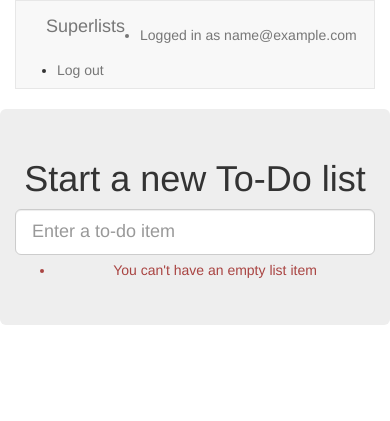
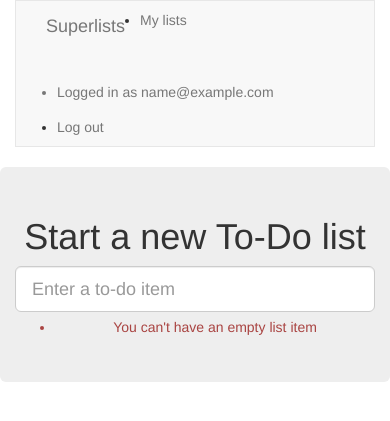
Before and after one commit to kakuty/tddpython, a Django app: page /lists/new in a window 390 px wide. Shown: the top 421 px of the page. Run offline with Django 3.2, Linux system fonts and the light colour scheme; the visitor is signed in with stand-in values (Sample User, id 1); some libraries are stand-ins or nearby versions.

Commit message:
url, placeholder view, and first-cut templates for my_lists

```diff
--- a/lists/models.py
+++ b/lists/models.py
@@ -20,3 +20,4 @@
 
     class Meta:
         unique_together = ('list', 'text')
+        ordering = ('id',)
--- a/lists/templates/base.html
+++ b/lists/templates/base.html
@@ -19,6 +19,9 @@
             <div class="container-fluid">
                 <a href="/" class="navbar-brand">Superlists</a>
                 {% if user.email %}
+                    <ul class="navbar navbar-nav navbar-left">
+                        <li><a href="{% url 'my_lists' user.email %}">My lists</a></li>
+                    </ul>
                     <ul class="navbar navbar-nav navbar-right">
                         <li class="navbar-text">Logged in as {{ user.email }}</li>
                         <li><a href="{% url 'logout' %}">Log out</a></li>
@@ -51,6 +54,7 @@
             <div class="col-md-6 col-md-offset-3 jumbotron">
                 <div class="text-center">
                     <h1>{% block header_text %}{% endblock %}</h1>
+                    {% block list_form %}
                         <form method="POST" action="{% block action_form %}{% endblock %}">
                             {{ form.text }}
                             {% csrf_token %}
@@ -60,6 +64,7 @@
                                 </div>
                             {% endif %}
                         </form>
+                    {% endblock list_form %}
                 </div>
             </div>
         </div>
@@ -68,6 +73,14 @@
             <div class="col-md-6 col-md-offset-3">
                 {% block table %}
                 {% endblock %}
+            </div>
+        </div>
+
+        <div class="row">
+            <div class="col-md-6 col-md offset-3">
+                {% block extra_content %}
+
+                {% endblock extra_content %}
             </div>
         </div>
     </div>
--- a/lists/urls.py
+++ b/lists/urls.py
@@ -19,4 +19,5 @@
 urlpatterns = [
     url(r'^(\d+)/$', views.view_list, name='view_list'),
     url(r'^new$', views.new_list, name='new_list'),
+    url(r'^users/(.+)/$', views.my_lists, name='my_lists'),
 ]
--- a/lists/views.py
+++ b/lists/views.py
@@ -31,3 +31,6 @@
         return redirect(list_)
     else:
         return render(request, 'home.html', {'form': form})
+
+def my_lists(request, email):
+    return render(request, 'my_lists.html')
```
Also changed, not shown: lists/templates/my_lists.html (added, +18 -0 lines), lists/tests/test_views.py (+7 -0 lines). Lines whose indentation alone changed are shown as unchanged.
